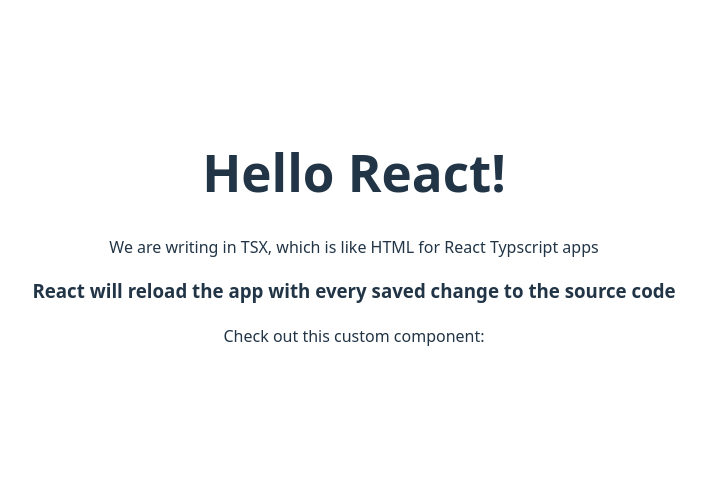
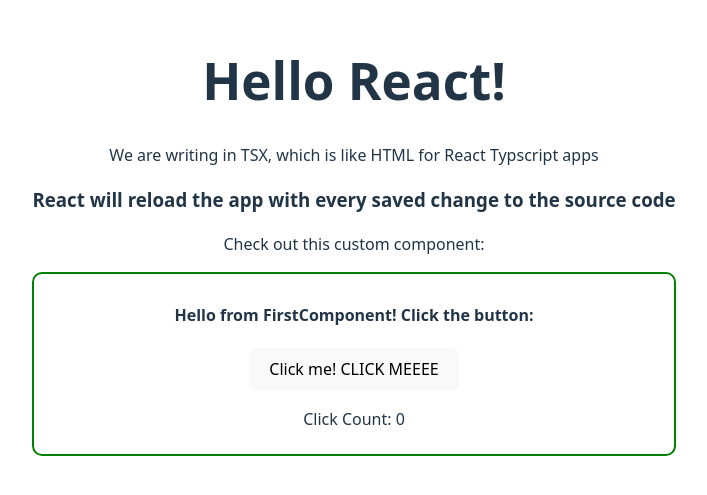
Before and after one commit to 260501-GenAI/HelloReactRepo, a React (Vite) app in the folder hello-react/: page / in a window 1280 px wide. Shown: the part 163-658 px from the top of the page, without its empty margins (286-993 px from the left). Built offline with nearby package versions, Linux system fonts and the light colour scheme.

Commit message:
pushing last week's changes

```diff
--- a/hello-react/src/App.tsx
+++ b/hello-react/src/App.tsx
@@ -1,4 +1,5 @@
 import './App.css'
+import { FirstComponent } from './Components/FirstComponent'
 
 function App() {
 
@@ -16,7 +17,7 @@
 
       <p>Check out this custom component: </p>
 
-
+      <FirstComponent/>
 
     </>
   )
--- a/hello-react/src/Components/FirstComponent.tsx
+++ b/hello-react/src/Components/FirstComponent.tsx
@@ -0,0 +1,37 @@
+import { useState } from "react"
+
+/* Here's our first custom REACT FUNCTION COMPONENT. Components contain view (TSX) and logic (Typescript), all wrapped
+I like to do arrow functions, feel free to look into other ways
+This component takes no values (AKA props) hence the empty () => {...}
+
+"export" - We need this to make our Component importable around the app
+"const" - A Variable Keyword - the component can't be reassigned, changed, etc.
+"React.FC" - Basically a return type. This must return a React (F)unctional (C)omponent
+*/
+export const FirstComponent:React.FC = () => {
+
+    //Using a React HOOK called useState to manage component data
+    //useState lets us define variables. When these variables are changed, the component will reload
+    const [count, setCount] = useState<number>(0)
+    //count is the variable, setCount is the "mutator" - how we change it
+    //<number> just means this is a number type
+    //(0) is the default value
+
+    //Here's a TS variable
+    const message:string = "I am a value stored in FirstComponent, and rendered in the view"
+
+    //Here's a function that will execute when the button is clicked
+    const showMessage = () => {
+        alert(message) //bad manners... makes a popup
+        setCount(count + 1) //incrementing the count state variable
+    }
+
+    return(
+        <div style={{border:"2px green solid", borderRadius:"10px", padding: "7px"}}>
+            <h4>Hello from FirstComponent! Click the button:</h4>
+            <button onClick={showMessage}>Click me! CLICK MEEEE</button>
+            <p>Click Count: {count}</p>
+        </div>
+    )
+
+}
```
